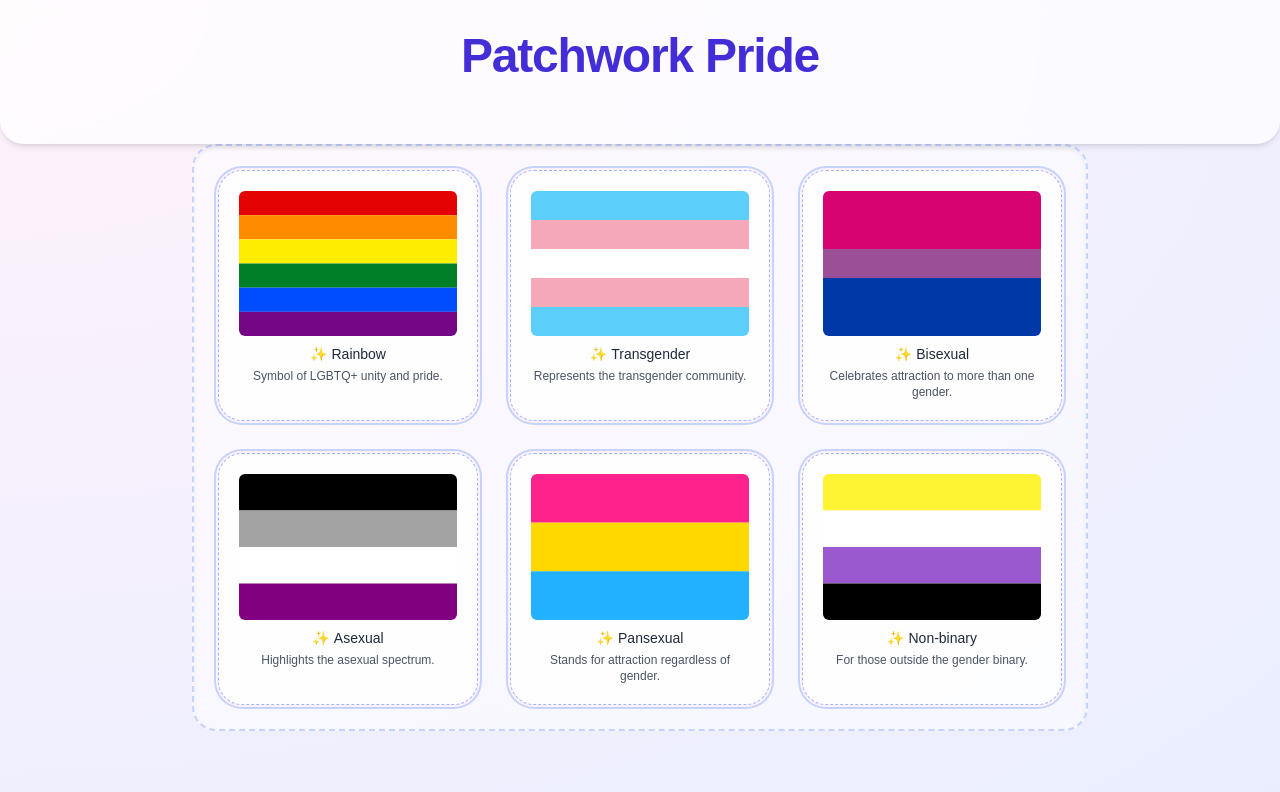
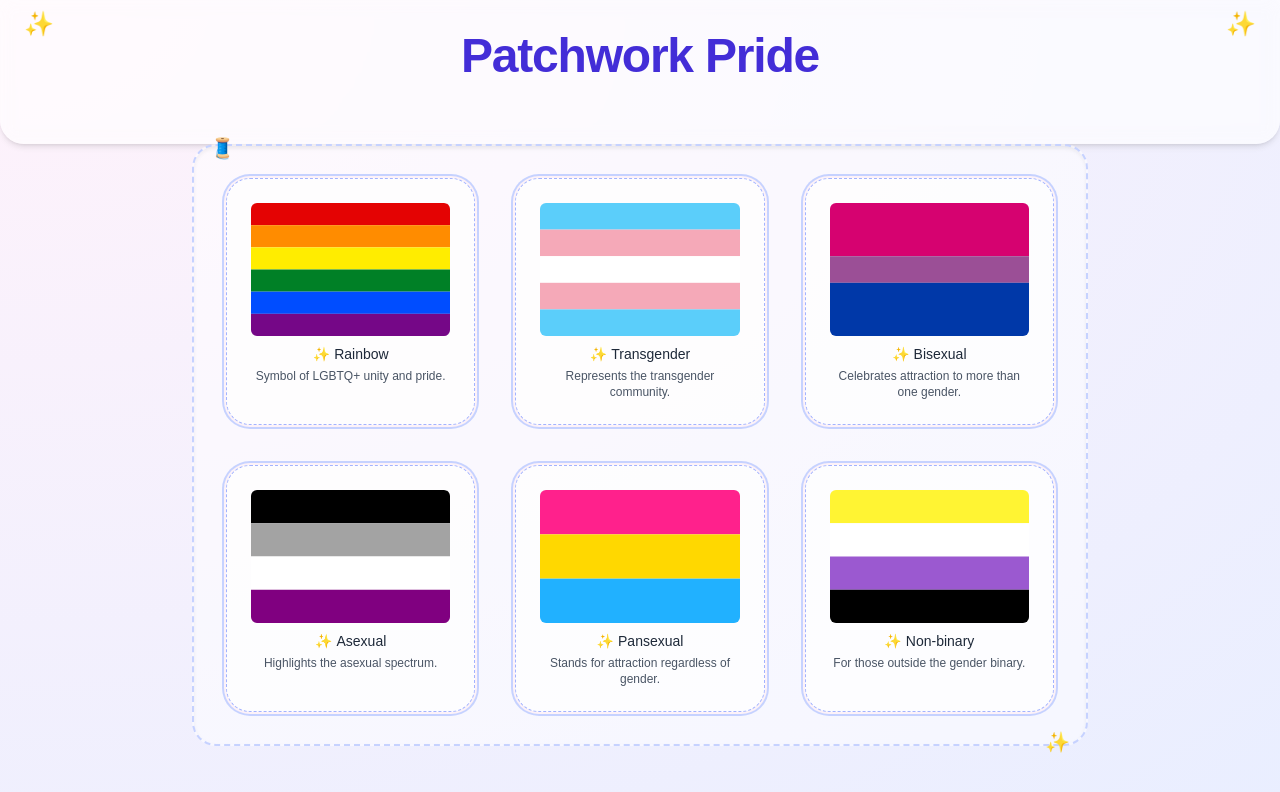
Before and after one commit to Stephen-Hearthware/patchwork-pride, a React (Vite) app: page / in a window 1280 px wide. Shown: the top 792 px of the page. Built offline with nearby package versions, Linux system fonts and the light colour scheme.

Commit message:
Soften card and modal interactions

```diff
--- a/package.json
+++ b/package.json
@@ -35,7 +35,7 @@
     "vite": "^6.3.5"
   },
   "dependencies": {
-    "@fontsource/fredoka": "^5.2.8",
+    "@fontsource/quicksand": "^5.2.8",
     "@fontsource/nunito": "^5.2.6",
     "@vitejs/plugin-react": "^4.6.0",
     "react": "^18.3.1",
--- a/src/App.tsx
+++ b/src/App.tsx
@@ -3,8 +3,13 @@ import FlagGrid from "./components/FlagGrid";
 
 function App() {
   return (
-    <div className="min-h-screen bg-[radial-gradient(ellipse_at_top_left,rgba(255,237,249,0.7),rgba(224,231,255,0.7))]">
-      <header className="rounded-b-3xl bg-white/70 py-8 shadow-md backdrop-blur-sm">
+    <div className="relative min-h-screen bg-[radial-gradient(ellipse_at_top_left,rgba(255,237,249,0.7),rgba(224,231,255,0.7))]">
+      <div className="pointer-events-none absolute inset-0 bg-[url('/noise.svg')] opacity-20 mix-blend-overlay" />
+      <header className="relative rounded-b-3xl bg-white/70 py-8 shadow-md backdrop-blur-sm">
+        <div className="pointer-events-none absolute inset-x-0 top-2 flex justify-between px-6 text-2xl">
+          <span role="presentation">✨</span>
+          <span role="presentation">✨</span>
+        </div>
         <h1 className="mb-8 text-center text-5xl font-extrabold tracking-tight text-indigo-700">
           Patchwork Pride
         </h1>
--- a/src/components/FlagCard.tsx
+++ b/src/components/FlagCard.tsx
@@ -10,7 +10,7 @@ interface FlagCardProps {
 function FlagCard({ name, image, blurb, onClick }: FlagCardProps) {
   return (
     <div
-      className="mx-auto w-full max-w-xs overflow-hidden rounded-3xl bg-white/80 p-5 shadow-sm ring-2 ring-indigo-200 ring-offset-2 ring-offset-pink-50 border border-dashed border-indigo-300 transition-transform duration-200 hover:z-10 hover:scale-105 hover:-rotate-1 hover:shadow-md"
+      className="mx-auto w-full max-w-xs overflow-hidden rounded-3xl bg-white/80 p-6 shadow-sm ring-2 ring-indigo-200 ring-offset-2 ring-offset-pink-50 border border-dashed border-indigo-300 transition-transform duration-300 hover:z-10 hover:scale-105 hover:-rotate-1 hover:shadow-lg hover:ring-indigo-300 focus:outline-none focus:ring-4 focus:ring-pink-200"
       onClick={onClick}
     >
       <img
--- a/src/components/FlagGrid.tsx
+++ b/src/components/FlagGrid.tsx
@@ -24,8 +24,10 @@ function FlagGrid() {
 
   return (
     <>
-      <div className="mx-auto max-w-4xl rounded-3xl border-2 border-dashed border-indigo-200 bg-white/50 p-6 shadow-inner">
-        <div className="grid grid-cols-1 gap-6 md:grid-cols-2 lg:grid-cols-3 lg:gap-8">
+      <div className="relative mx-auto max-w-4xl rounded-3xl border-2 border-dashed border-indigo-200 bg-white/50 p-8 shadow-inner">
+        <div className="pointer-events-none absolute -top-3 left-4 text-xl">🧵</div>
+        <div className="pointer-events-none absolute -bottom-3 right-4 text-xl">✨</div>
+        <div className="grid grid-cols-1 gap-8 md:grid-cols-2 lg:grid-cols-3 lg:gap-10">
         {placeholderFlags.map((flag) => (
           <FlagCard
             key={flag.id}
--- a/src/components/FlagModal.tsx
+++ b/src/components/FlagModal.tsx
@@ -21,9 +21,10 @@ function FlagModal({ flag, description, onClose }: FlagModalProps) {
       onClick={onClose}
     >
       <div
-        className="max-w-md space-y-4 rounded-3xl border-2 border-dashed border-indigo-300 bg-white/80 p-6 shadow-lg ring-2 ring-indigo-200 ring-offset-2 ring-offset-pink-50"
+        className="relative max-w-md space-y-4 rounded-3xl border-2 border-dashed border-indigo-300 bg-white/80 p-6 shadow-xl ring-2 ring-indigo-200 ring-offset-2 ring-offset-pink-50"
         onClick={(e) => e.stopPropagation()}
       >
+        <span className="pointer-events-none absolute -top-3 right-4 text-xl" role="presentation">✨</span>
         <img
           src={flag.image}
           alt={`${flag.name} flag large`}
--- a/src/index.css
+++ b/src/index.css
@@ -1,8 +1,8 @@
 @import "tailwindcss";
-@import "@fontsource/fredoka/index.css";
+@import "@fontsource/quicksand/index.css";
 
 @layer base {
   html {
-    font-family: 'Fredoka', sans-serif;
+    font-family: 'Quicksand', sans-serif;
   }
 }
```
Also changed, not shown: public/noise.svg (added), 1 other file (tests, documents, lock files or other folders).
